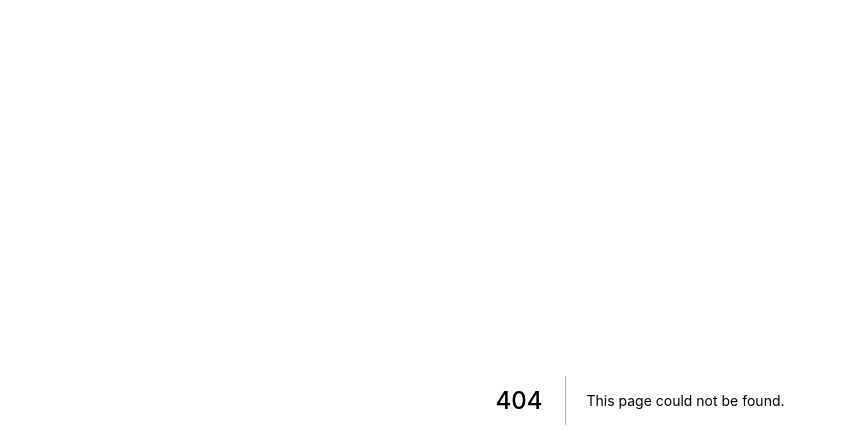
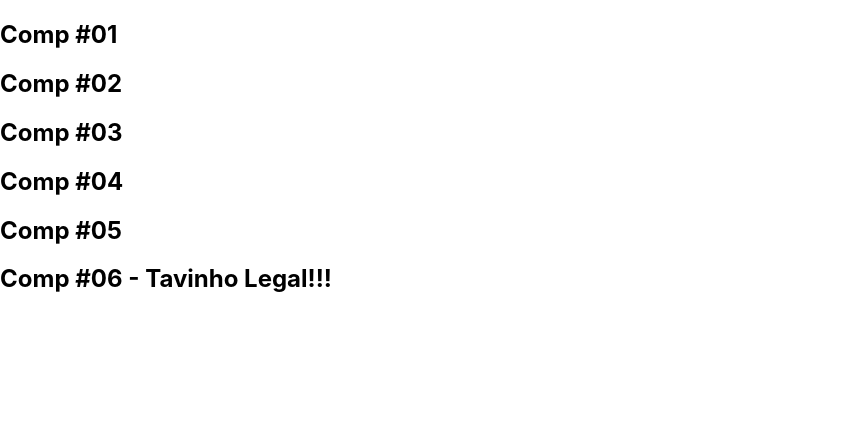
Before and after one commit to TavinhoNZT/curso-nextjs, a Next.js app in the folder exercicios/: page /modulo/teste in a window 1280 px wide. Before the commit this address had no page. Shown: the top 448 px of the page, without its empty margins (0-846 px from the left). Built offline with nearby package versions, Linux system fonts and the light colour scheme.

Commit message:
modulo ecmascript

```diff
--- /dev/null
+++ b/exercicios/components/modulo/funcionais.jsx
@@ -0,0 +1,35 @@
+export function Comp1() {
+  return (
+    <div>
+      <h2>Comp #01</h2>
+    </div>
+  )
+}
+
+export const Comp2 = function () {
+  return <h2>Comp #02</h2>
+}
+
+export default function () {
+    return (
+        <div>
+            <h2>Comp #03</h2>
+        </div>
+    )
+}
+
+export const Comp4 = props => <h2>Comp #04</h2>
+
+const Comp5 = () => {
+    return <h2>Comp #05</h2>
+}
+
+const Comp6  = props => (
+    <div>
+        <h2>Comp #06 - {props.msg}</h2>
+    </div>
+)
+
+export {
+    Comp5, Comp6,
+}
--- /dev/null
+++ b/exercicios/pages/modulo/teste.jsx
@@ -0,0 +1,16 @@
+import
+    Padrao, { Comp1 as Blabla, Comp2, Comp4, Comp5, Comp6 }
+from "../../components/modulo/funcionais"
+
+export default function teste() {
+    return (
+        <div>
+            <Blabla />
+            <Comp2 />
+            <Padrao />
+            <Comp4 />
+            <Comp5 />
+            <Comp6 msg="Tavinho Legal!!!" />
+        </div>
+    )
+}
```
